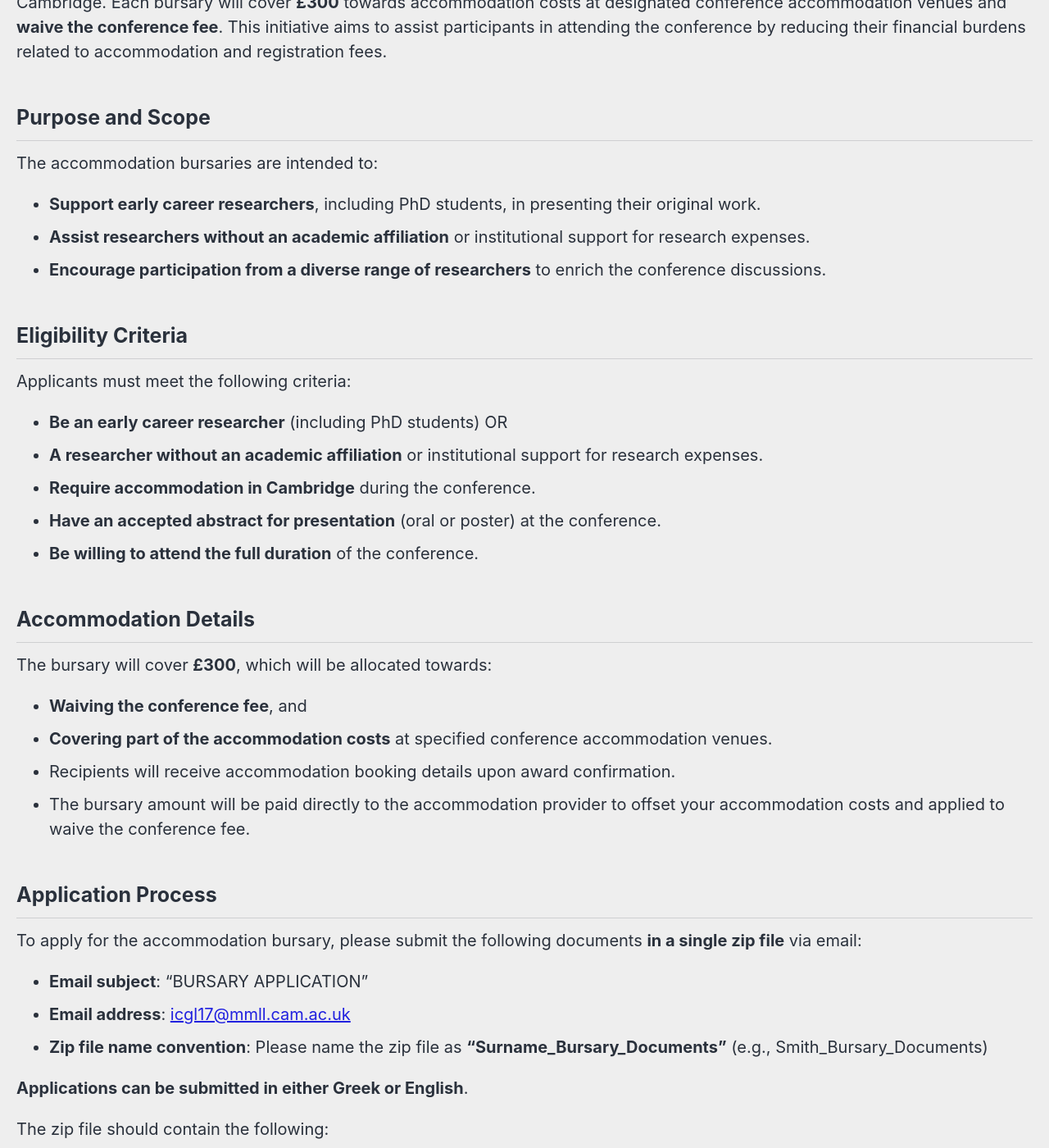
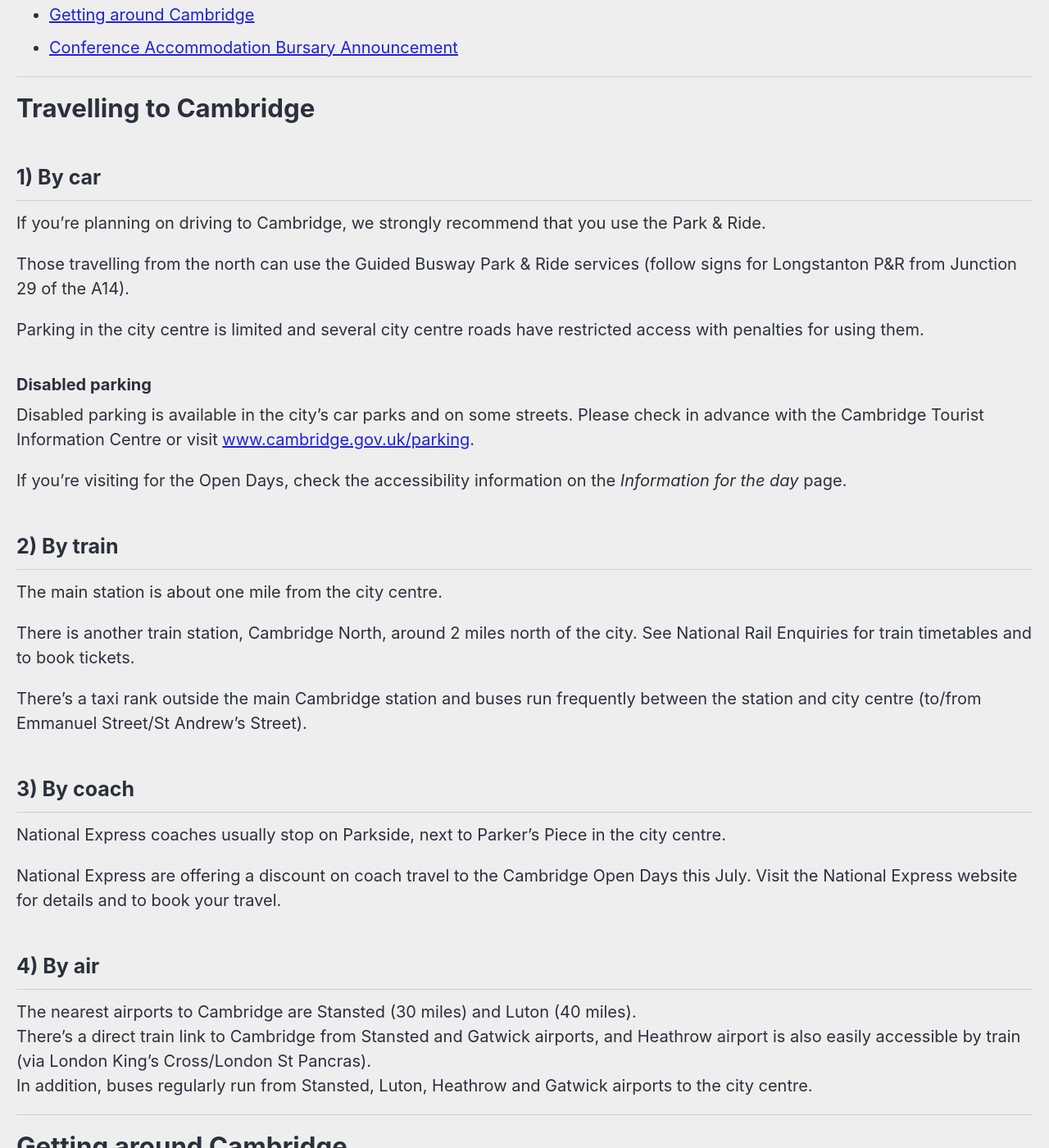
Before and after one commit to roryleung/ICGL17, a Jekyll site: the page built from _pages/annoucement.md, in a window 1280 px wide and 1400 px high, scrolled down 552 px. Shown: the whole window at 82% size. Built offline with Jekyll 4.4.1, drawn with Linux system fonts in a browser that asks for light colours; cached includes are drawn as plain includes; nearby versions of some CDN libraries; some of the changed text lies outside the part shown.

Commit message:
Update annoucement.md

```diff
--- a/_pages/annoucement.md
+++ b/_pages/annoucement.md
@@ -3,8 +3,85 @@ title: "Conference Accommodation Bursary Announcement"
 layout: splash
 permalink: /en_annoucement/
 header:
-  overlay_image: "/assets/images/river_cam.jpg"  # You can change this to another image
+  overlay_image: "/assets/images/river_cam.jpg"
 excerpt: "23-26 September 2025<br>University of Cambridge, U.K."
+---
+
+# **Contents**
+
+- [Travelling to Cambridge](#travelling-to-cambridge)
+- [Getting around Cambridge](#getting-around-cambridge)
+- [Conference Accommodation Bursary Announcement](#conference-accommodation-bursary-announcement)
+
+---
+
+# **Travelling to Cambridge**
+
+## 1) By car
+If you’re planning on driving to Cambridge, we strongly recommend that you use the Park & Ride.
+
+Those travelling from the north can use the Guided Busway Park & Ride services (follow signs for Longstanton P&R from Junction 29 of the A14).
+
+Parking in the city centre is limited and several city centre roads have restricted access with penalties for using them.
+
+### Disabled parking
+Disabled parking is available in the city’s car parks and on some streets. Please check in advance with the Cambridge Tourist Information Centre or visit [www.cambridge.gov.uk/parking](https://www.cambridge.gov.uk/parking).
+
+If you're visiting for the Open Days, check the accessibility information on the *Information for the day* page.
+
+## 2) By train
+The main station is about one mile from the city centre.
+
+There is another train station, Cambridge North, around 2 miles north of the city. See National Rail Enquiries for train timetables and to book tickets.
+
+There’s a taxi rank outside the main Cambridge station and buses run frequently between the station and city centre (to/from Emmanuel Street/St Andrew's Street).
+
+## 3) By coach
+National Express coaches usually stop on Parkside, next to Parker’s Piece in the city centre.
+
+National Express are offering a discount on coach travel to the Cambridge Open Days this July. Visit the National Express website for details and to book your travel.
+
+## 4) By air
+The nearest airports to Cambridge are Stansted (30 miles) and Luton (40 miles).
+There's a direct train link to Cambridge from Stansted and Gatwick airports, and Heathrow airport is also easily accessible by train (via London King's Cross/London St Pancras).
+In addition, buses regularly run from Stansted, Luton, Heathrow and Gatwick airports to the city centre.
+
+---
+
+# **Getting around Cambridge**
+
+## 1) Walking
+Where possible, walking is often the most convenient way to travel around the city.
+
+If you’re attending the Open Days, download our map (PDF, 2MB) to help you find your way around the city and open day sites.
+
+### Estimated walking times and distances
+The estimated times will vary depending on your route and walking pace.
+
+- **Drummer Street/Emmanuel Street bus stops to:**
+  - New Museums and Downing Sites – 5 minutes (0.4 miles)
+  - Sidgwick Site – 20 minutes (0.9 miles)
+
+- **City centre to:**
+  - Sidgwick Site – 15 minutes (0.7 miles)
+  - Cambridge train station – 20 to 25 minutes (1 mile)
+  - West Cambridge Site – 35 to 40 minutes (2 miles)
+
+- **New Museums and Downing Sites to:**
+  - Sidgwick Site – 15 minutes (0.8 miles)
+  - West Cambridge Site – 35 to 40 minutes (2 miles)
+
+- **Sidgwick Site to West Cambridge Site – 25 to 30 minutes (1.5 miles)**
+
+## 2) Buses
+The **U / Universal bus service** runs from Eddington, next to the Madingley Road Park and Ride site, through to our Biomedical Campus via Cambridge train station. This links many departments and Colleges.
+
+- The U bus currently costs **£4.00 for an all-day ticket** (buy your ticket from the bus driver and check the Universal website for latest ticket prices).
+- Runs **every 5 to 10 minutes**.
+- Stops are labelled on Open Day maps (PDF, 2.0MB).
+
+Local bus services usually run to/from Cambridge bus station in Drummer Street, and/or the adjacent Emmanuel Street and St Andrew’s Street. There are frequent buses from the railway station to the city centre.
+
 ---
 
 # **Conference Accommodation Bursary Announcement**
```
